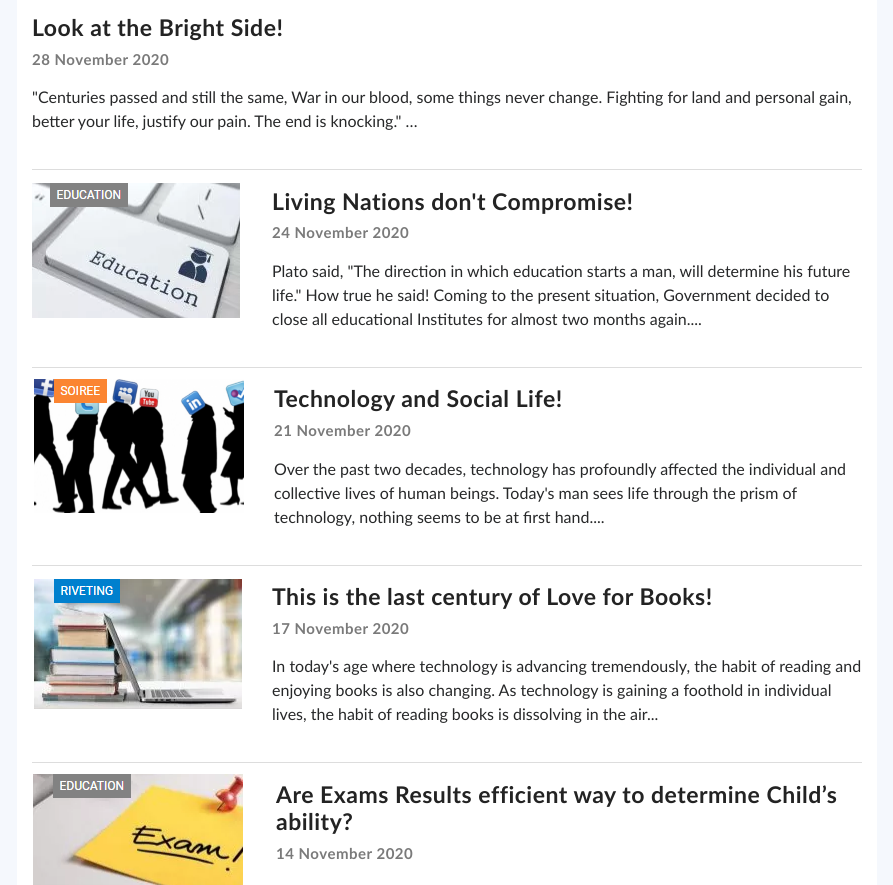
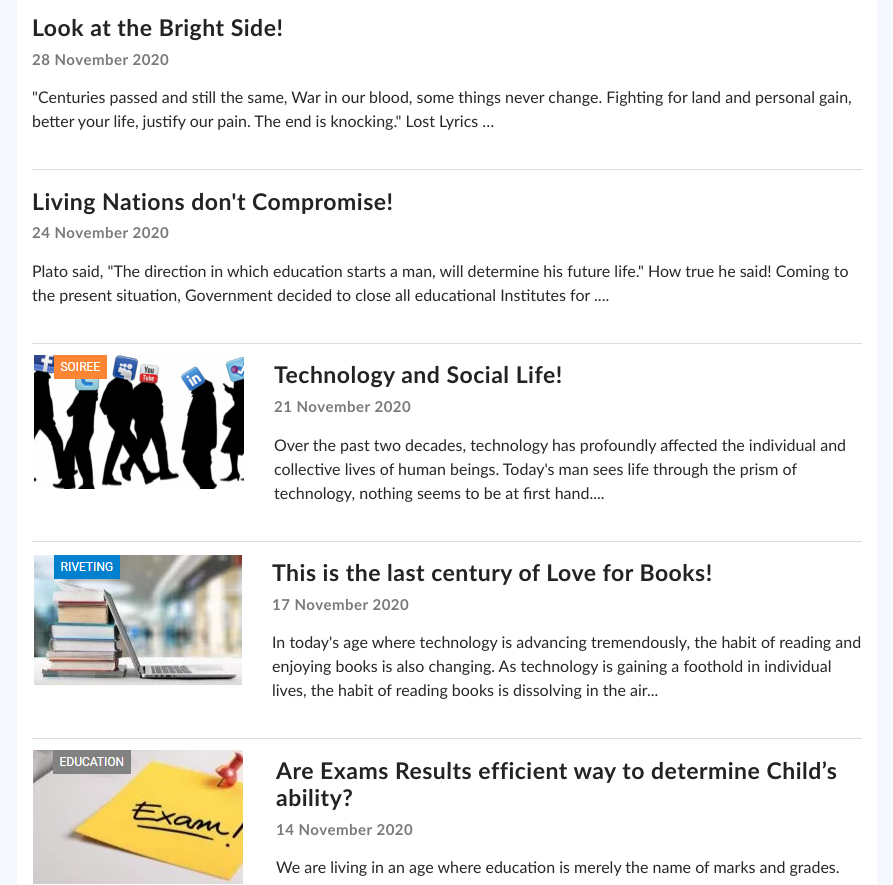
Before and after one commit to SundasNoreen/sundas, a plain HTML site: page index.html in a window 1280 px wide. Shown: the part 4729-5614 px from the top of the page, without its empty margins (343-1236 px from the left). Drawn offline with Linux system fonts and the light colour scheme.

Commit message:
Update index.html

```diff
--- a/index.html
+++ b/index.html
@@ -273,20 +273,19 @@
                       <a href="http://blogs.dunyanews.tv/27822/" target="_blank"><h4>Look at the Bright Side!</h4></a>
                       <span>28 November 2020</span>
                       <p>"Centuries passed and still the same, War in our blood, some things never change. Fighting for land and personal gain,
-                        better your life, justify our pain. The end is knocking."
+                        better your life, justify our pain. The end is knocking." Lost Lyrics
                         …</p>
                     </div>
                     </div></li>
 
                     <li><div class="item">
-                      <div class="pic">
-                    <a href="http://blogs.dunyanews.tv/27797/" target="_blank"><img src="img/blog6.PNG" alt=""></a></div>
+<!--                     <a href="http://blogs.dunyanews.tv/27797/" target="_blank"><img src="img/blog6.PNG" alt=""></a> -->
                     <div class="text-content">
                       <a href="http://blogs.dunyanews.tv/27797/" target="_blank"><h4>Living Nations don't Compromise!</h4></a>
                       <span>24 November 2020</span>
                       <p>Plato said, "The direction in which education starts a man, will determine his future life." How
                         true he said! Coming to the present situation,
-                        Government decided to close all educational Institutes for almost two months again....</p>
+                        Government decided to close all educational Institutes for ....</p>
                     </div>
                     </div></li>
 
```
